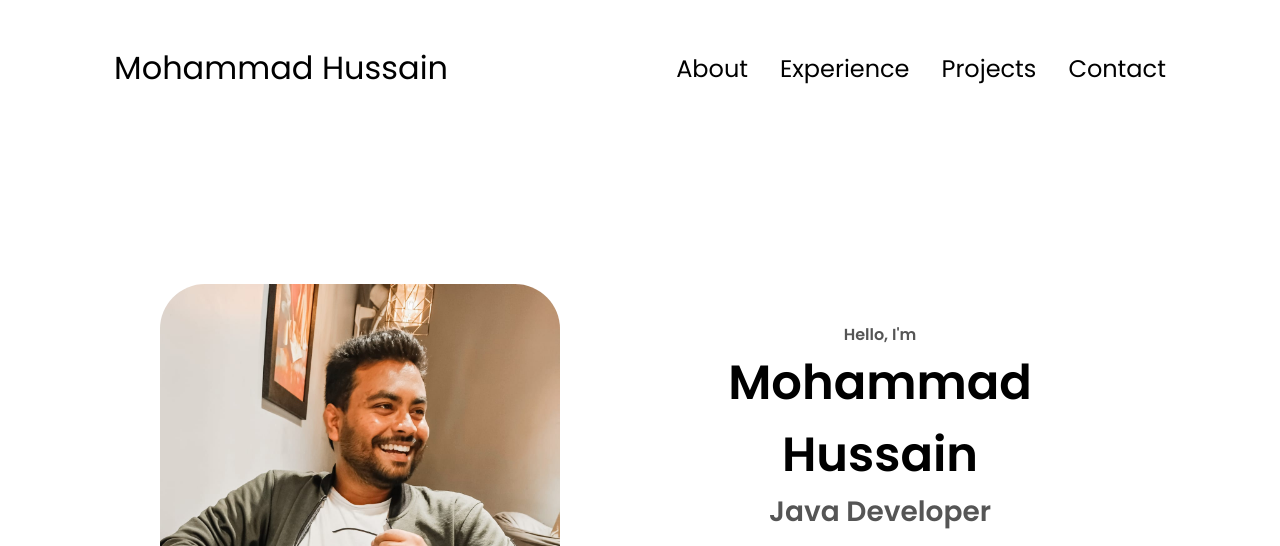
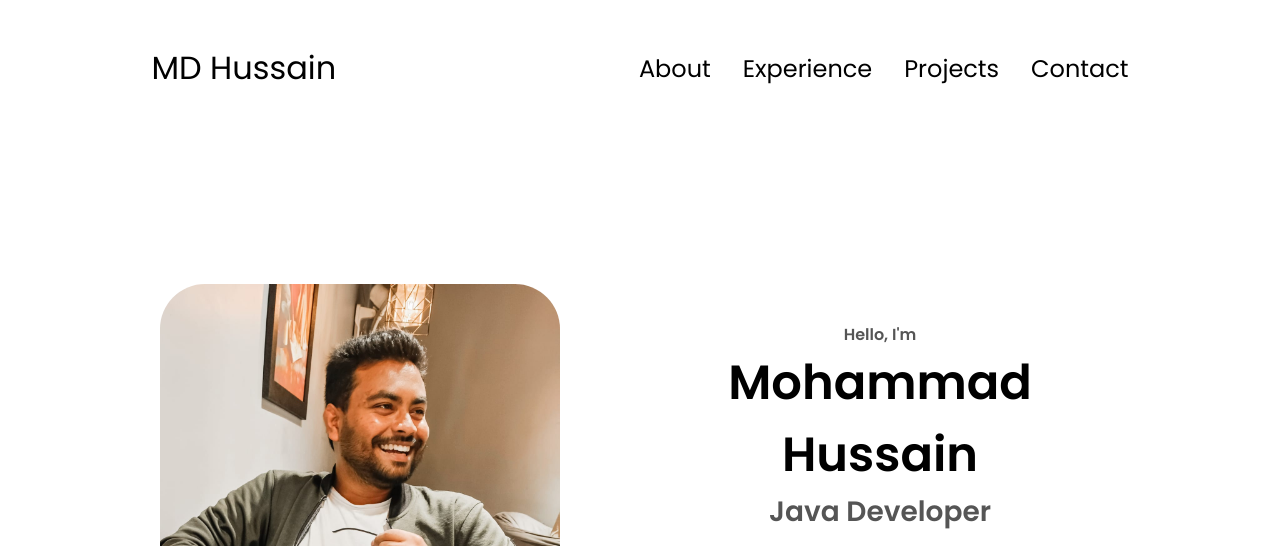
Before and after one commit to Hussain-ksmd/hussain.github.io, a plain HTML site: page index.html in a window 1280 px wide. Shown: the top 546 px of the page. Drawn offline with Linux system fonts and the light colour scheme.

Commit message:
Update 6
Logo Changed

```diff
--- a/index.html
+++ b/index.html
@@ -13,7 +13,7 @@
   </head>
   <body>
     <nav id="desktop-nav">
-      <div class="logo">Mohammad Hussain</div>
+      <div class="logo">MD Hussain</div>
       <div>
         <ul class="nav-links">
           <li><a href="#about">About</a></li>
```
